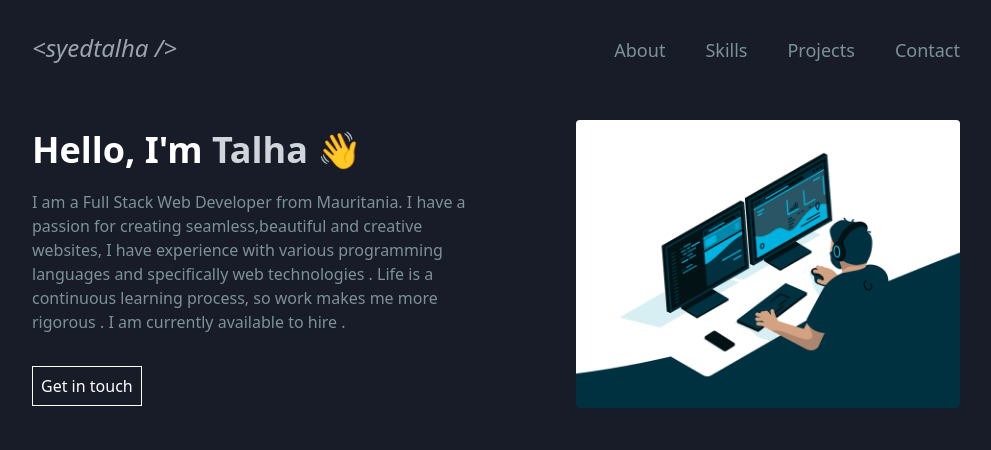
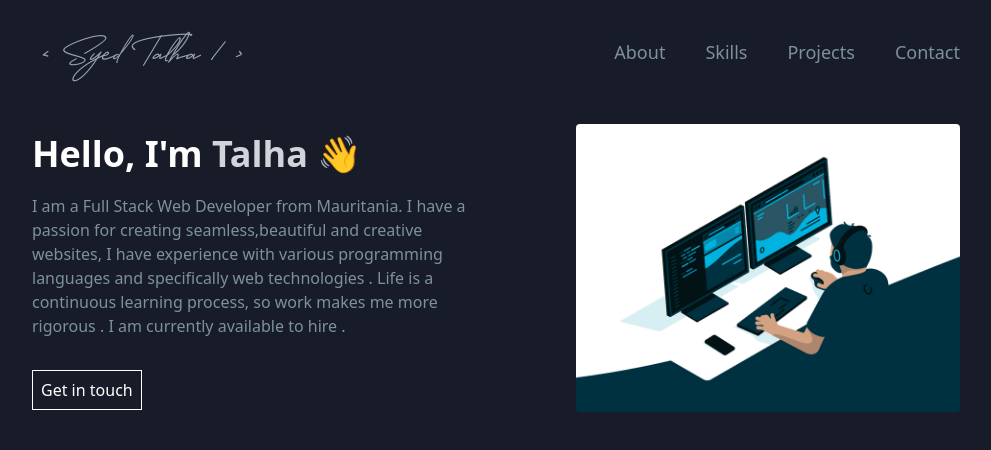
Before and after one commit to talhashah-dev/portfolio, a React (Create React App) app: page / in a window 1280 px wide. Shown: the top 450 px of the page, without its empty margins (144-1135 px from the left). Built offline with nearby package versions, Linux system fonts and the light colour scheme.

Commit message:
added fonts & added signature to navbar

```diff
--- a/src/App.css
+++ b/src/App.css
@@ -1,3 +1,12 @@
 @tailwind base;
 @tailwind components;
 @tailwind utilities;
+
+@font-face {
+    font-family: Agustina;
+    src: url("./fonts/Agustina-Signature.otf") format("truetype");
+}
+
+.signature {
+    font-family: Agustina;
+}
--- a/src/pages/Navbar.jsx
+++ b/src/pages/Navbar.jsx
@@ -8,7 +8,7 @@ function Navbar() {
     <div className="container mx-auto flex justify-between items-center pt-8 mb-12">
         <div className="title">
           <Link to="/">
-            <h1 className="text-2xl italic mb-2 text-gray-400 hover:text-white"> &lt;syedtalha /&gt;</h1>
+            <h1 className="text-3xl italic mb-2 text-gray-400 hover:text-white signature">&lt;Syed Talha /&gt;</h1>
           </Link>
         </div>
         <nav className="flex gap-10">
```
Also changed, not shown: src/fonts/Agustina-Signature.otf (added).
